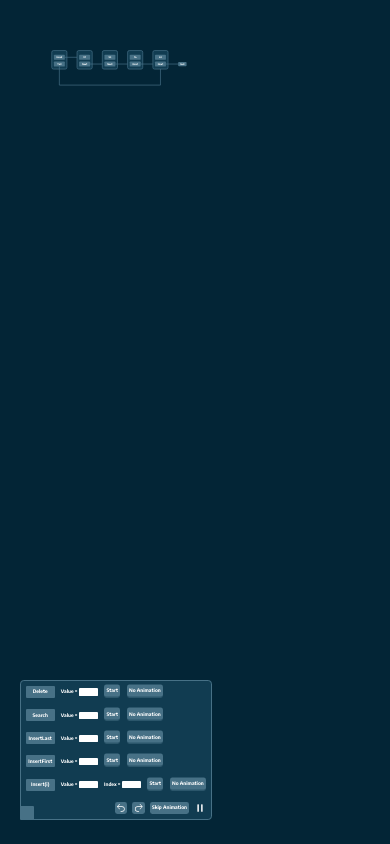
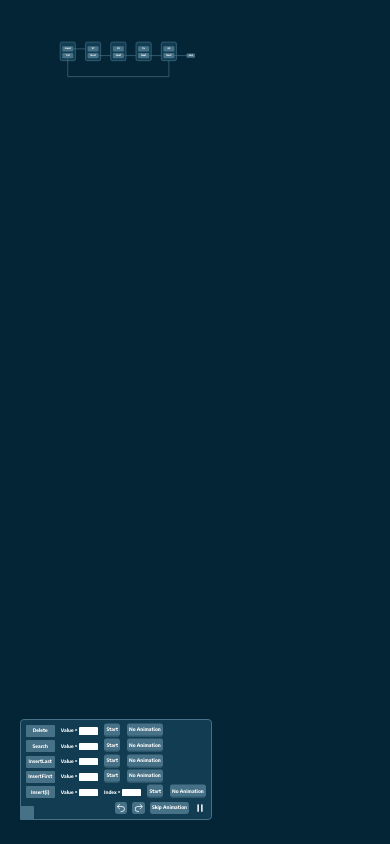
Before and after one commit to datnguy02/DSA-ANIMATION, a React (Vite) app: page /data-structure/singlylinkedlist in a window 390 px wide. Built offline with nearby package versions, Linux system fonts and the light colour scheme.

Commit message:
move list to the left of the screen

```diff
--- a/src/Features/Control/Operation/OperationBar.jsx
+++ b/src/Features/Control/Operation/OperationBar.jsx
@@ -36,12 +36,12 @@ const OperationBar = ({name, onStart, timeLine}) => {
     });
 
     return (
-        <div className="fixed left-5 bottom-6 lg:text-[0.8rem] sm:text-[0.3rem] text-[0.3rem] xl:text-[1rem]" ref={container}>
+        <div className="fixed left-5 bottom-6 lg:text-[0.8rem] sm:text-[0.45rem] text-[0.3rem] xl:text-[1rem]" ref={container}>
             <div
                 className="
                             flex
                             flex-col
-                            gap-[0.7rem]
+                            gap-[0.7em]
                             p-[1em]
                             rounded-[0.8em]
                             content-center
--- a/src/Features/DataStructuresApp/SinglyLinkedList/SinglyLinkedList.jsx
+++ b/src/Features/DataStructuresApp/SinglyLinkedList/SinglyLinkedList.jsx
@@ -119,7 +119,7 @@ const SinglyLinkedList = ({operation}) => {
 
     return (
         <svg
-            viewBox="800 -300 1800 1800"
+            viewBox="700 -200 1800 1800"
             width={1800}
             height={700}
             className="size-fit"
```
